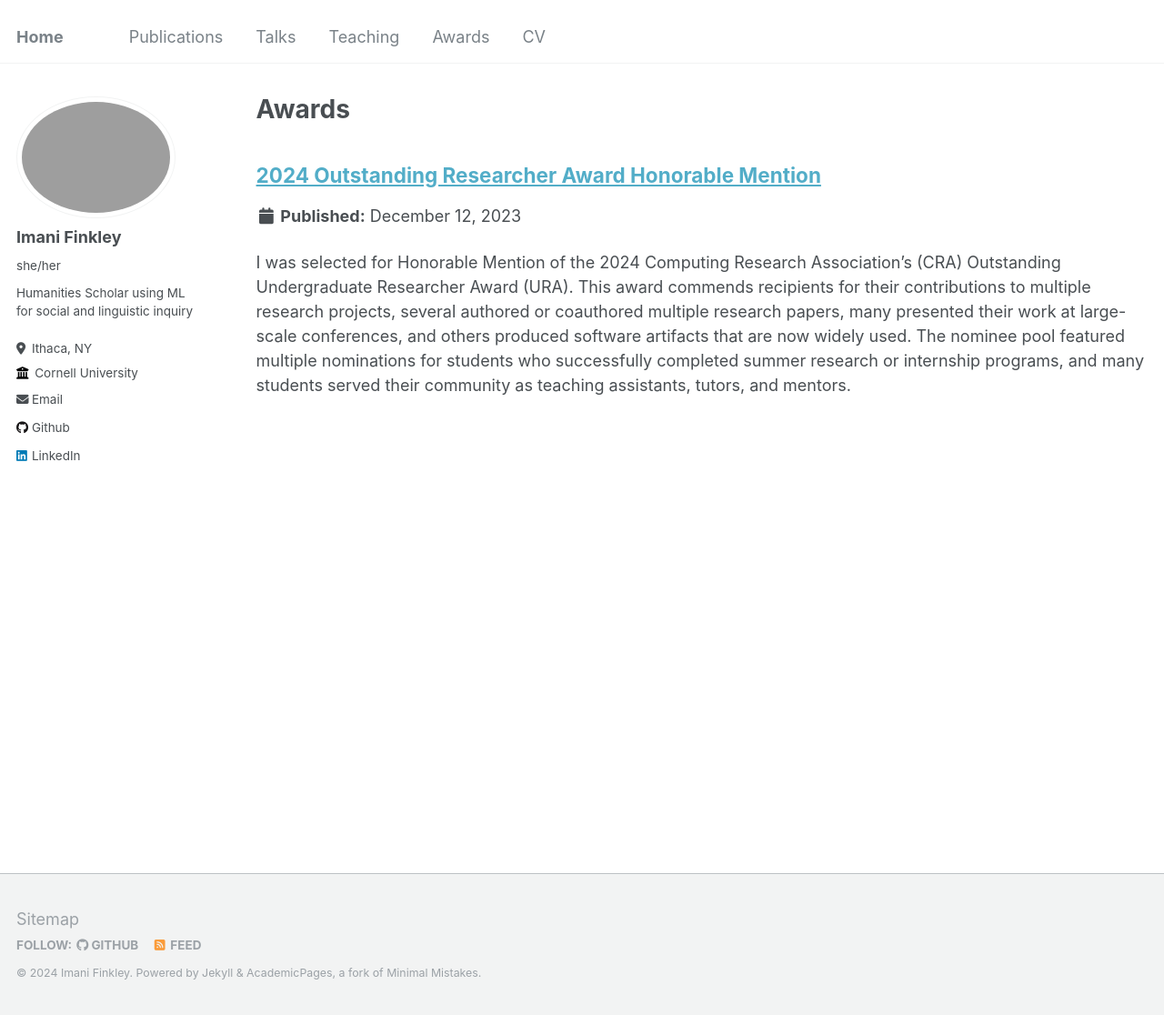
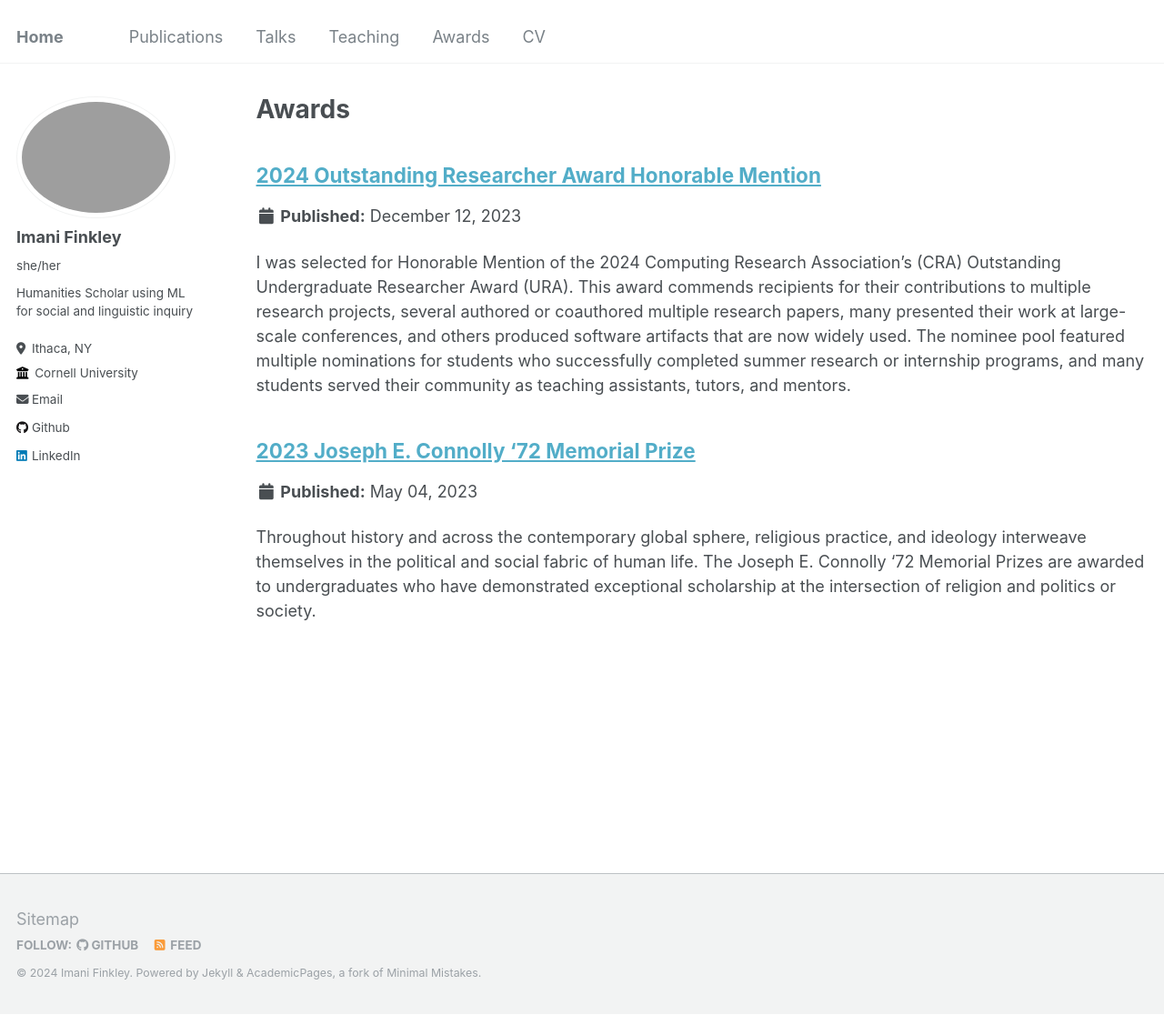
Before and after one commit to imanif/imanif.github.io, a Jekyll site: the page built from _pages/awards.html, in a window 1280 px wide and 1116 px high. Shown: the whole window at 91% size. Built offline with Jekyll 4.4.1, drawn with Linux system fonts in a browser that asks for light colours.

Commit message:
more awards

```diff
--- /dev/null
+++ b/_awards/2023-connolly.md
@@ -0,0 +1,10 @@
+---
+title: "2023 Joseph E. Connolly '72 Memorial Prize"
+collection: Awards
+type: "Writing"
+permalink: /talks/Connolly-Prize
+venue: "Cornell University College of Arts & Sciences"
+date: 2023-05-04
+---
+
+Throughout history and across the contemporary global sphere, religious practice, and ideology interweave themselves in the political and social fabric of human life. The Joseph E. Connolly '72 Memorial Prizes are awarded to undergraduates who have demonstrated exceptional scholarship at the intersection of religion and politics or society.
--- a/_data/navigation.yml
+++ b/_data/navigation.yml
@@ -18,5 +18,8 @@ main:
   - title: "CV"
     url: /cv/
 
+  # - title: "Travel Blog"
+  #   url:
+
   # - title: "Guide"
   #   url: /markdown/
```
